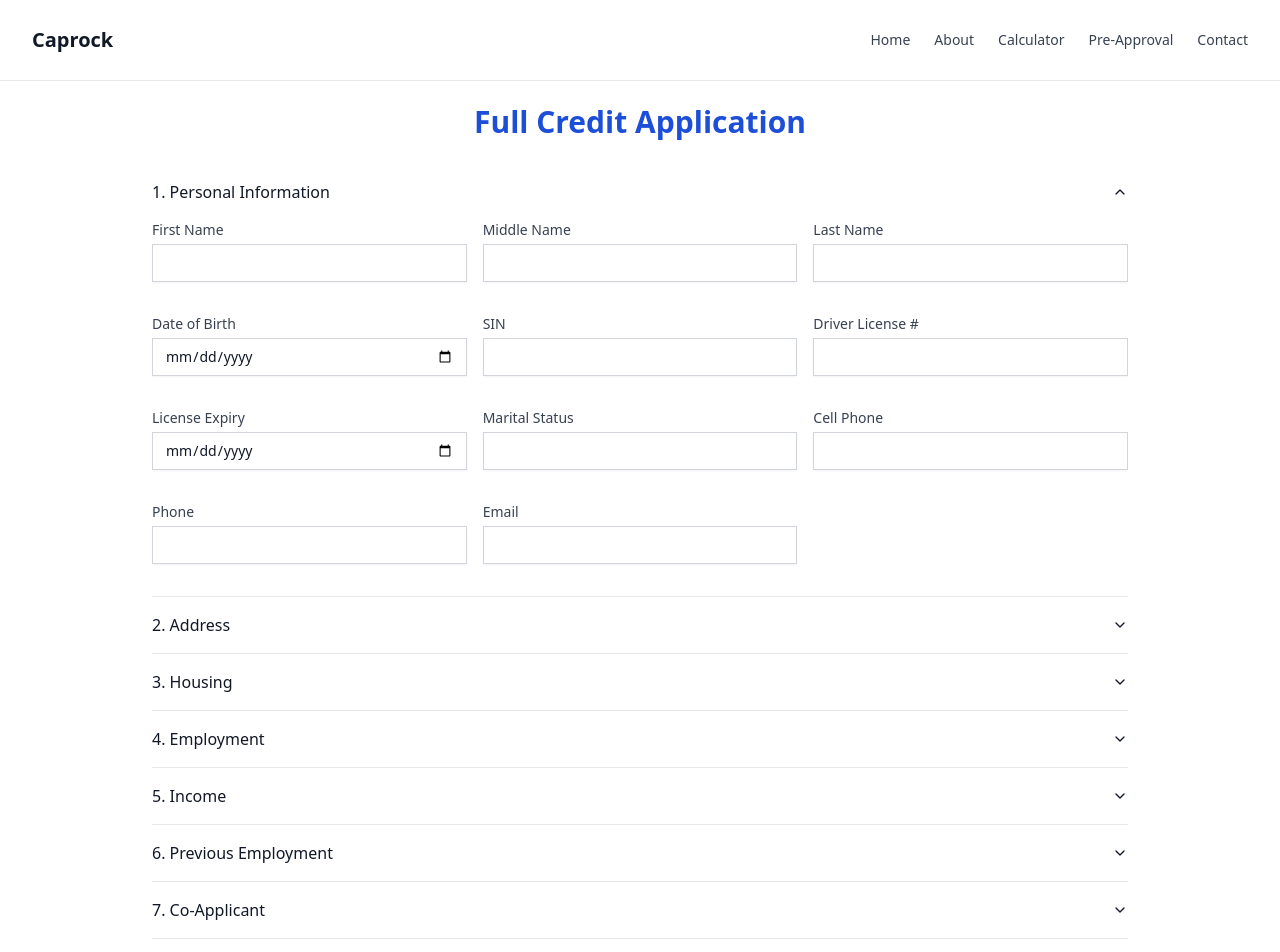
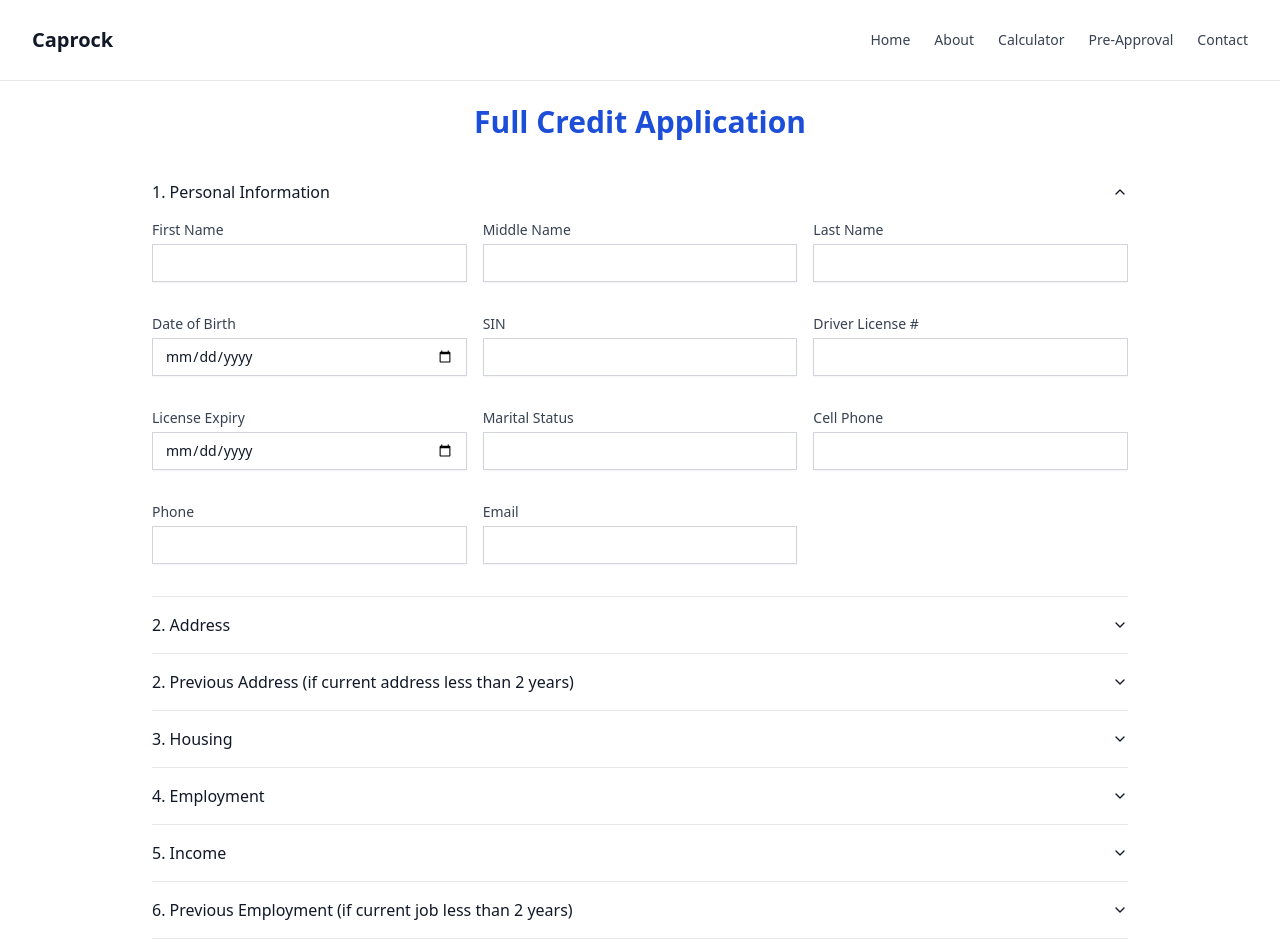
Before and after one commit to rbhullar2000/caprock-site, a Next.js app: page /full-application in a window 1280 px wide. Shown: the top 952 px of the page. Built offline with nearby package versions, Linux system fonts and the light colour scheme.

Commit message:
Update FullApplicationPage.tsx

```diff
--- a/app/full-application/FullApplicationPage.tsx
+++ b/app/full-application/FullApplicationPage.tsx
@@ -165,6 +165,16 @@ export default function FullApplicationPage() {
                   {renderInput("addressProvince", "Province")}
                   {renderInput("addressPostalCode", "Postal Code")}
                   {renderInput("addressDuration", "Time at Address")}
+                </div>
+              </AccordionContent>
+            </div>
+          </AccordionItem>
+
+          <AccordionItem value="section3">
+            <div ref={sectionRefs.section3}>
+              <AccordionTrigger>2. Previous Address (if current address less than 2 years)</AccordionTrigger>
+              <AccordionContent>
+                <div className="grid md:grid-cols-2 gap-4">
                   {renderInput("previousAddress", "Previous Street")}
                   {renderInput("previousCity", "Previous City")}
                   {renderInput("previousProvince", "Previous Province")}
@@ -175,8 +185,11 @@ export default function FullApplicationPage() {
             </div>
           </AccordionItem>
 
-          <AccordionItem value="section3">
-            <div ref={sectionRefs.section3}>
+
+
+
+          <AccordionItem value="section4">
+            <div ref={sectionRefs.section4}>
               <AccordionTrigger>3. Housing</AccordionTrigger>
               <AccordionContent>
                 <div className="flex gap-6 mb-4">
@@ -199,8 +212,8 @@ export default function FullApplicationPage() {
             </div>
           </AccordionItem>
 
-          <AccordionItem value="section4">
-            <div ref={sectionRefs.section4}>
+          <AccordionItem value="section5">
+            <div ref={sectionRefs.section5}>
               <AccordionTrigger>4. Employment</AccordionTrigger>
               <AccordionContent>
                 <div className="grid md:grid-cols-2 gap-4">
@@ -215,8 +228,8 @@ export default function FullApplicationPage() {
             </div>
           </AccordionItem>
 
-          <AccordionItem value="section5">
-            <div ref={sectionRefs.section5}>
+          <AccordionItem value="section6">
+            <div ref={sectionRefs.section6}>
               <AccordionTrigger>5. Income</AccordionTrigger>
               <AccordionContent>
                 <div className="grid md:grid-cols-2 gap-4">
@@ -227,9 +240,9 @@ export default function FullApplicationPage() {
             </div>
           </AccordionItem>
 
-          <AccordionItem value="section6">
-            <div ref={sectionRefs.section6}>
-              <AccordionTrigger>6. Previous Employment</AccordionTrigger>
+          <AccordionItem value="section7">
+            <div ref={sectionRefs.section7}>
+              <AccordionTrigger>6. Previous Employment (if current job less than 2 years)</AccordionTrigger>
               <AccordionContent>
                 <div className="grid md:grid-cols-2 gap-4">
                   {renderInput("previousEmployer", "Previous Employer")}
@@ -241,8 +254,8 @@ export default function FullApplicationPage() {
             </div>
           </AccordionItem>
 
-          <AccordionItem value="section7">
-            <div ref={sectionRefs.section7}>
+          <AccordionItem value="section8">
+            <div ref={sectionRefs.section8}>
               <AccordionTrigger>7. Co-Applicant</AccordionTrigger>
               <AccordionContent>
                 <div className="mb-4">
@@ -321,8 +334,8 @@ export default function FullApplicationPage() {
             </div>
           </AccordionItem>
 
-          <AccordionItem value="section8">
-            <div ref={sectionRefs.section8}>
+          <AccordionItem value="section9">
+            <div ref={sectionRefs.section9}>
               <AccordionTrigger>8. Vehicle</AccordionTrigger>
               <AccordionContent>
                 <div className="grid md:grid-cols-2 gap-4">
@@ -341,8 +354,8 @@ export default function FullApplicationPage() {
             </div>
           </AccordionItem>
 
-          <AccordionItem value="section9">
-            <div ref={sectionRefs.section9}>
+          <AccordionItem value="section10">
+            <div ref={sectionRefs.section10}>
               <AccordionTrigger>9. Trade-In</AccordionTrigger>
               <AccordionContent>
                 <div className="grid md:grid-cols-3 gap-4">
@@ -354,8 +367,8 @@ export default function FullApplicationPage() {
             </div>
           </AccordionItem>
 
-          <AccordionItem value="section10">
-            <div ref={sectionRefs.section10}>
+          <AccordionItem value="section11">
+            <div ref={sectionRefs.section11}>
               <AccordionTrigger>10. Summary</AccordionTrigger>
               <AccordionContent>
                 <div className="grid md:grid-cols-2 gap-4">
```
